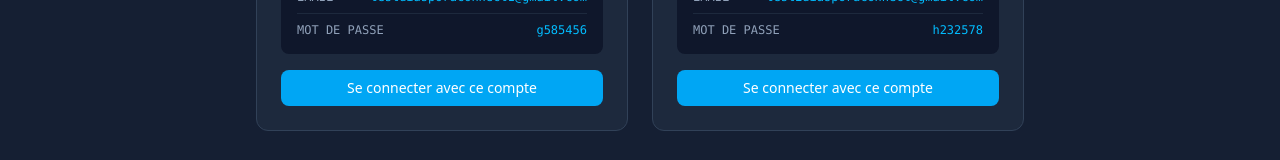
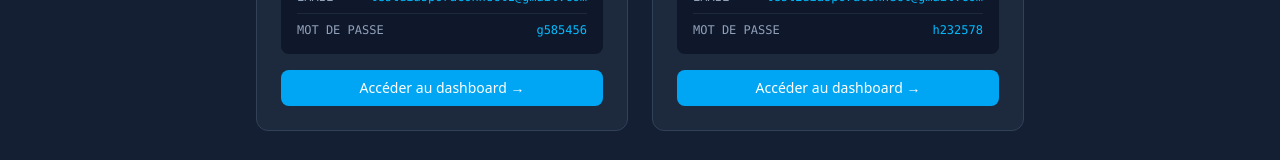
Before and after one commit to C2007-ar/stellar-wallet, a Next.js app: page / in a window 1280 px wide. Shown: the part 2146-2306 px from the top of the page. Built offline with nearby package versions, Linux system fonts and the light colour scheme.

Commit message:
feat: direct demo login from landing page

```diff
--- /dev/null
+++ b/src/app/api/auth/demo/route.ts
@@ -0,0 +1,51 @@
+import { NextRequest, NextResponse } from "next/server";
+import { compare } from "bcryptjs";
+import { z } from "zod";
+import { db } from "@/lib/db";
+import { getIronSession } from "iron-session";
+import { SESSION_OPTIONS, SessionData } from "@/lib/auth/session";
+
+const DEMO_EMAILS = [
+  "testdiasporaconnect1@gmail.com",
+  "test2diasporaconnect@gmail.com",
+];
+
+const DemoSchema = z.object({
+  email: z.string().email(),
+  password: z.string(),
+});
+
+export async function POST(req: NextRequest) {
+  try {
+    const body = await req.json();
+    const { email, password } = DemoSchema.parse(body);
+
+    if (!DEMO_EMAILS.includes(email)) {
+      return NextResponse.json({ error: "Compte non autorisé" }, { status: 403 });
+    }
+
+    const user = await db.user.findUnique({
+      where: { email },
+      include: { wallet: true },
+    });
+
+    if (!user || !(await compare(password, user.passwordHash))) {
+      return NextResponse.json({ error: "Identifiants incorrects" }, { status: 401 });
+    }
+
+    const res = NextResponse.json({
+      userId: user.id,
+      publicKey: user.wallet?.publicKey,
+      success: true,
+    });
+
+    const session = await getIronSession<SessionData>(req, res, SESSION_OPTIONS);
+    session.userId = user.id;
+    session.email = user.email;
+    await session.save();
+
+    return res;
+  } catch (err: any) {
+    return NextResponse.json({ error: "Erreur serveur" }, { status: 500 });
+  }
+}
--- a/src/app/page.tsx
+++ b/src/app/page.tsx
@@ -1,4 +1,5 @@
 import Link from "next/link";
+import { DemoLoginButton } from "@/components/DemoLoginButton";
 
 const DEMO_ACCOUNTS = [
   {
@@ -51,7 +52,8 @@ export default function LandingPage() {
 
         <p className="text-lg text-slate-400 max-w-2xl leading-relaxed">
           Diaspora Connect vous permet d'envoyer des fonds vers vos proches
-          en quelques secondes, avec des frais inférieurs à <span className="text-sky-400 font-semibold">0.00002 USD</span> par transfert —
+          en quelques secondes, avec des frais inférieurs à{" "}
+          <span className="text-sky-400 font-semibold">0.00002 USD</span> par transfert —
           contre 5 à 45 USD via les canaux traditionnels.
         </p>
 
@@ -187,8 +189,8 @@ export default function LandingPage() {
             Testez la plateforme gratuitement
           </h2>
           <p className="text-slate-400 text-center mb-10 max-w-xl mx-auto">
-            Utilisez l'un de nos comptes de démonstration pour explorer toutes les fonctionnalités
-            de Diaspora Connect sans créer de compte.
+            Utilisez l'un de nos comptes de démonstration pour explorer toutes les
+            fonctionnalités de Diaspora Connect sans créer de compte.
           </p>
           <div className="grid grid-cols-1 md:grid-cols-2 gap-6 max-w-3xl mx-auto">
             {DEMO_ACCOUNTS.map((account) => (
@@ -214,12 +216,7 @@ export default function LandingPage() {
                     <span className="text-xs font-mono text-sky-400">{account.password}</span>
                   </div>
                 </div>
-                <Link
-                  href="/auth"
-                  className="bg-sky-500 hover:bg-sky-400 text-white text-sm font-medium px-4 py-2 rounded-lg transition-all text-center"
-                >
-                  Se connecter avec ce compte
-                </Link>
+                <DemoLoginButton email={account.email} password={account.password} />
               </div>
             ))}
           </div>
--- /dev/null
+++ b/src/components/DemoLoginButton.tsx
@@ -0,0 +1,47 @@
+"use client";
+import { useState } from "react";
+import { useRouter } from "next/navigation";
+
+interface DemoLoginButtonProps {
+  email: string;
+  password: string;
+}
+
+export function DemoLoginButton({ email, password }: DemoLoginButtonProps) {
+  const router = useRouter();
+  const [loading, setLoading] = useState(false);
+  const [error, setError] = useState<string | null>(null);
+
+  const handleLogin = async () => {
+    try {
+      setLoading(true);
+      setError(null);
+      const res = await fetch("/api/auth/demo", {
+        method: "POST",
+        headers: { "Content-Type": "application/json" },
+        body: JSON.stringify({ email, password }),
+      });
+      const data = await res.json();
+      if (!res.ok) throw new Error(data.error);
+      router.push("/dashboard");
+    } catch (e: any) {
+      setError(e.message);
+      setLoading(false);
+    }
+  };
+
+  return (
+    <div className="flex flex-col gap-2">
+      <button
+        onClick={handleLogin}
+        disabled={loading}
+        className="bg-sky-500 hover:bg-sky-400 disabled:opacity-50 text-white text-sm font-medium px-4 py-2 rounded-lg transition-all text-center"
+      >
+        {loading ? "Connexion en cours..." : "Accéder au dashboard →"}
+      </button>
+      {error && (
+        <p className="text-xs text-red-400 text-center">{error}</p>
+      )}
+    </div>
+  );
+}
```
